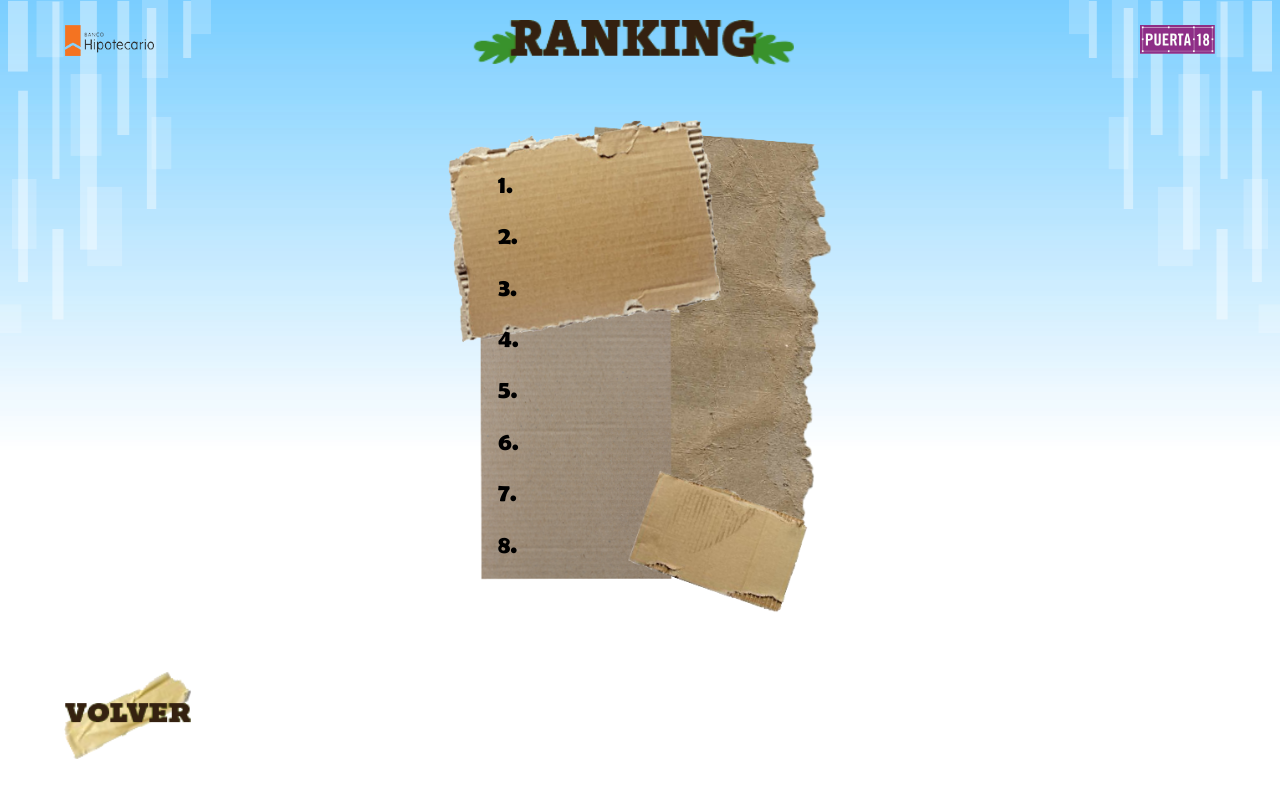
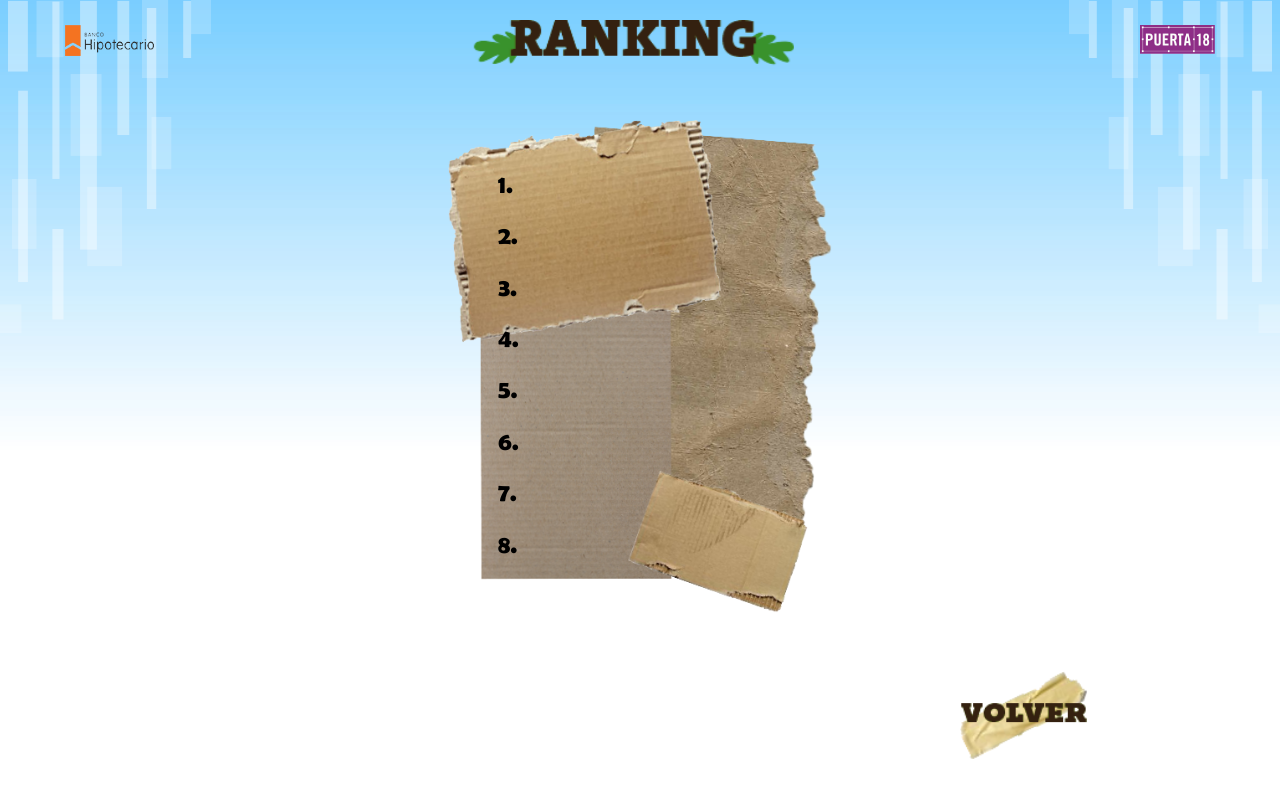
Before and after one commit to francoAlonso/P18_BH, a PHP site: page /ecoTrivia_ranking.html in a window 1280 px wide. Run offline with PHP 8.4, Linux system fonts and the light colour scheme.

Commit message:
Update ecoTrivia.css

```diff
--- a/web/css/ecoTrivia.css
+++ b/web/css/ecoTrivia.css
@@ -662,7 +662,7 @@
 	background-image: url(../imagenes/boton_volver.png);
 	background-repeat: no-repeat;
 	bottom: 5%;
-	left: 5%;
+	right: 15%;
 	width: 108px;
 	width: 10%;
 	height: 75px;
```
